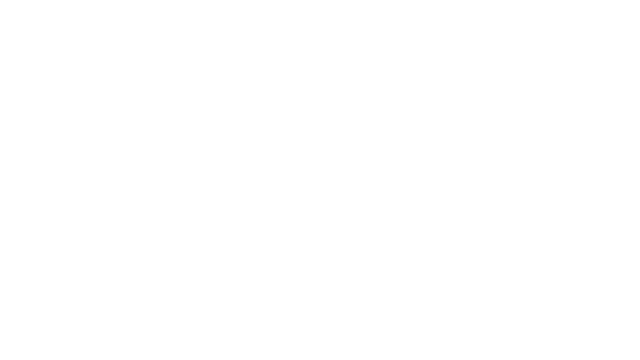
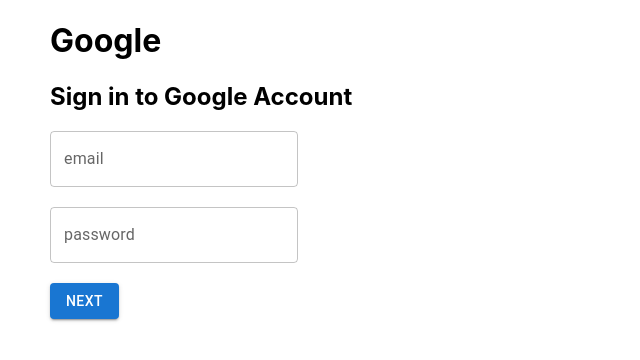
Before and after one commit to NamagiriLakshmiMVL/Gmail-Clone-Frontend, a React (Create React App) app: page /creating-user/login in a window 1280 px wide. Before the commit this address had no page. Shown: the top 360 px of the page, without its empty margins (0-640 px from the left). Built offline with nearby package versions, Linux system fonts and the light colour scheme.

Commit message:
login finisehd

```diff
--- /dev/null
+++ b/src/API.js
@@ -0,0 +1 @@
+export const API = "https://backend-jz6x.onrender.com"
--- a/src/App.js
+++ b/src/App.js
@@ -20,7 +20,7 @@
           <Route path="/creating-user/gmail" element={<CreateAccountGmail/>} />
           <Route path="/creating-user/password" element={<CreateAccountPassword/>} />
           <Route path='/gmail' element={<NavBar/>}/>
-          <Route path='/login' element={<Login/>}/>
+          <Route path='creating-user/login' element={<Login/>}/>
 
 
         </Routes>
--- a/src/pages/About.jsx
+++ b/src/pages/About.jsx
@@ -16,7 +16,7 @@
                     <span style={{ color: "#5f6368", fontFamily: "sans-serif", fontSize: "25px", marginTop: "8px" }}>Gmail</span>
                 </div>
                 <div className='home-topbutton'>
-                    <Button variant="outlined" onClick={navigate("/login")}>Sign in</Button>
+                    <Button variant="outlined" onClick={()=>navigate("creating-user/login")}>Sign in</Button>
                     <Button variant="contained" onClick={() => navigate("/creating-user/name")}>Create an account</Button>
                 </div>
             </div>
--- a/src/pages/CreateAccountPassword.jsx
+++ b/src/pages/CreateAccountPassword.jsx
@@ -3,6 +3,7 @@
 import { useNavigate } from "react-router-dom"
 import axios from "axios"
 import { useSelector } from 'react-redux';
+import { API } from '../API';
 
 function CreateAccountGmail() {
     const navigate = useNavigate()
@@ -16,7 +17,7 @@
             ...user,
             password: password
         }
-        axios.post("https://backend-jz6x.onrender.com/creating-user/password", result)
+        axios.post(`${API}creating-user/password`, result)
             .then((res) => {
                 navigate("/gmail")
                 console.log(res.data)
--- a/src/pages/Login.jsx
+++ b/src/pages/Login.jsx
@@ -1,26 +1,34 @@
 import { Button, TextField } from '@mui/material'
-import React, { useState } from 'react'
+import React from 'react'
 import { useNavigate } from "react-router-dom"
+import axios from "axios"
+import { API } from '../API'
 
 
 
-function Login() {
-    const [login, setLogin] = useState({})
+function Login(){
     const navigate = useNavigate()
     const handleSubmit = (e) => {
         e.preventDefault()
         const data = new FormData(e.target);
-        const username = data.get("username")
+        const email = data.get("email")
         const password = data.get("password")
 
         const result = {
-            username:username,
-            password:password
+            email: email,
+            password: password
         }
 
+        axios.post(`${API}/creating-user/login`, result)
+            .then((res) => {
+                console.log(res.data)
+                navigate("/gmail")
 
-        navigate("/creating-user/dob")
-        console.log(login)
+            })
+            .catch((err)=>console.log(err))
+
+
+
     }
 
     return (
```
